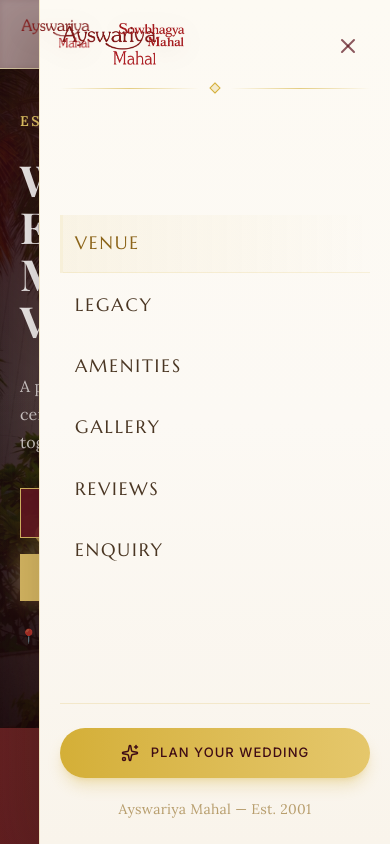
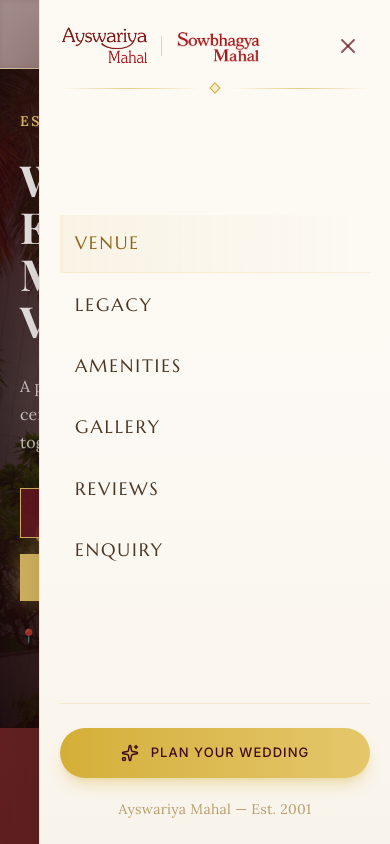
Before and after one commit to Random-Stack-Team/client-ayswariya-mahal, a React (Vite) app: page / in a window 390 px wide. Both pictures are taken after a click on the button 336 px from the left and 38 px from the top of the page. Shown: the top 844 px of the page. Built offline with nearby package versions, Linux system fonts and the light colour scheme; a web font is replaced by a local one.

Commit message:
fix: larger mobile logos (h-10), hide navbar logos when drawer opens, show both logos in drawer header

```diff
--- a/src/components/common/Navbar.jsx
+++ b/src/components/common/Navbar.jsx
@@ -96,7 +96,7 @@
             solidNav ? "min-h-[68px] md:min-h-[76px]" : "min-h-[76px] md:min-h-[88px]"
           }`}
         >
-          <div className="flex items-center gap-2 sm:gap-3">
+          <div className={`flex items-center gap-2 sm:gap-3 ${isMobileMenuOpen ? "invisible" : ""}`}>
             <button
               onClick={handleAyswariyaClick}
               className={`group relative min-h-11 justify-self-start px-1 py-1 outline-none transition duration-500 hover:scale-[1.012] focus-visible:ring-2 focus-visible:ring-[#e5c76b]/70 sm:px-2`}
@@ -109,7 +109,7 @@
                 fetchPriority="high"
                 width="654"
                 height="293"
-                className={`relative z-10 h-8 min-h-8 w-auto max-w-[110px] object-contain transition duration-700 sm:h-9 sm:min-h-9 sm:max-w-[130px] md:h-[44px] md:min-h-[44px] md:max-w-[150px] lg:h-[60px] lg:min-h-[60px] lg:max-w-none ${
+                className={`relative z-10 h-10 min-h-10 w-auto max-w-[130px] object-contain transition duration-700 sm:h-11 sm:min-h-11 sm:max-w-[150px] md:h-[48px] md:min-h-[48px] md:max-w-[170px] lg:h-[60px] lg:min-h-[60px] lg:max-w-none ${
                   solidNav
                     ? "drop-shadow-[0_5px_12px_rgba(90,17,28,0.1)]"
                     : "brightness-[1.22] drop-shadow-[0_8px_22px_rgba(0,0,0,0.36)]"
@@ -130,7 +130,7 @@
                 loading="eager"
                 width="654"
                 height="293"
-                className={`relative z-10 h-8 min-h-8 w-auto max-w-[110px] object-contain transition duration-700 sm:h-9 sm:min-h-9 sm:max-w-[130px] md:h-[44px] md:min-h-[44px] md:max-w-[150px] ${
+                className={`relative z-10 h-10 min-h-10 w-auto max-w-[130px] object-contain transition duration-700 sm:h-11 sm:min-h-11 sm:max-w-[150px] md:h-[48px] md:min-h-[48px] md:max-w-[170px] ${
                   solidNav
                     ? "drop-shadow-[0_5px_12px_rgba(90,17,28,0.1)]"
                     : "brightness-[1.22] drop-shadow-[0_8px_22px_rgba(0,0,0,0.36)]"
@@ -206,9 +206,15 @@
                 <div className="flex h-full flex-col justify-between px-5 py-6 sm:px-7 sm:py-9">
                   <div>
                     <div className="flex items-center justify-between mb-4">
-                      <button onClick={handleAyswariyaClick}>
-                        <img src={ayswariyaLogo} alt="Ayswariya Mahal" className="h-11 w-auto" />
-                      </button>
+                      <div className="flex items-center gap-3">
+                        <button onClick={handleAyswariyaClick}>
+                          <img src={ayswariyaLogo} alt="Ayswariya Mahal" className="h-10 w-auto" />
+                        </button>
+                        <div className="h-5 w-px bg-[#d4af37]/50" aria-hidden="true" />
+                        <button onClick={handleSowbhagyaClick}>
+                          <img src={sowbhagyaLogo} alt="Sowbhagya Mahal" className="h-10 w-auto" />
+                        </button>
+                      </div>
                       <button
                         onClick={() => setIsMobileMenuOpen(false)}
                         className="grid h-11 w-11 place-items-center text-[#5A111C]/70 hover:text-[#5A111C] transition-colors rounded-full hover:bg-[#d4af37]/10"
```
